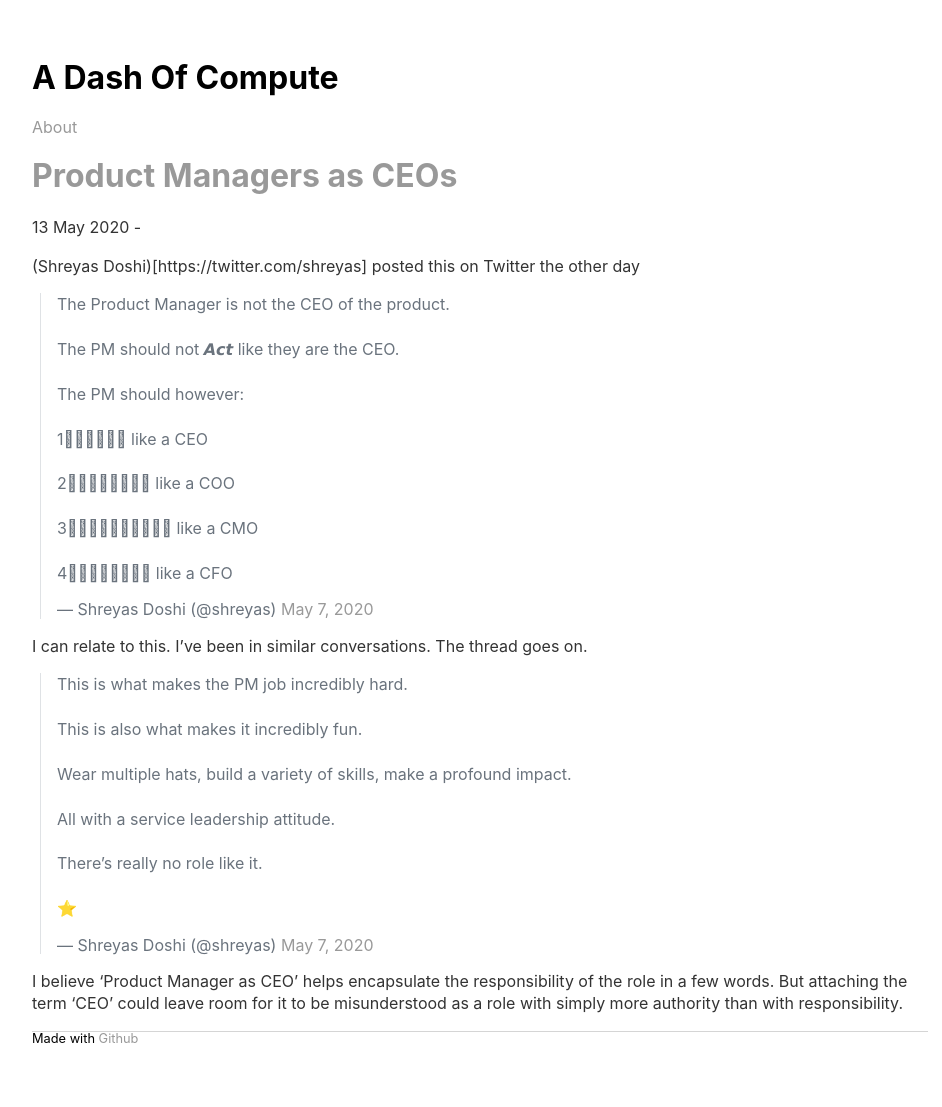
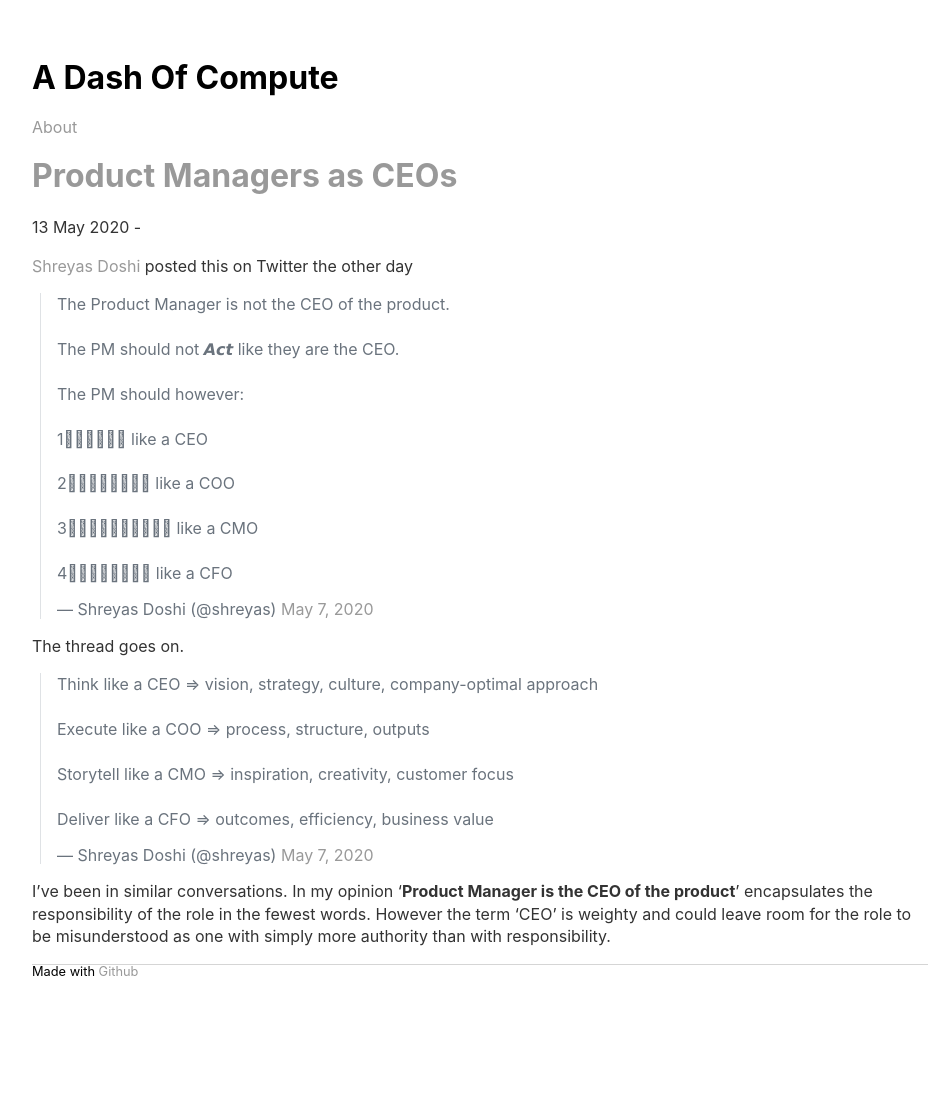
Before and after one commit to sautee/sautee.github.io, a Jekyll site: the page built from _posts/2020-05-13-productceo.md, in a window 1280 px wide. Shown: the whole page, without its empty margins (160-1102 px from the left). Built offline with Jekyll 4.4.1, drawn with Linux system fonts in a browser that asks for light colours; nearby versions of some CDN libraries; library files that are not in the unit come from our copies; comment, search, counter and statistics services are not loaded; after the commit the page ends 1039 px from its top, so only the background shows below that.

Commit message:
Update 2020-05-13-productceo.md

```diff
--- a/_posts/2020-05-13-productceo.md
+++ b/_posts/2020-05-13-productceo.md
@@ -4,12 +4,12 @@ title: "Product Managers as CEOs"
 date: 2020-05-13
 ---
 
-(Shreyas Doshi)[https://twitter.com/shreyas] posted this on Twitter the other day
+[Shreyas Doshi](https://twitter.com/shreyas) posted this on Twitter the other day
 
 <blockquote class="twitter-tweet"><p lang="en" dir="ltr">The Product Manager is not the CEO of the product.<br><br>The PM should not 𝘼𝙘𝙩 like they are the CEO.<br><br>The PM should however:<br><br>1⃣𝙏𝙝𝙞𝙣𝙠 like a CEO<br><br>2⃣𝙀𝙭𝙚𝙘𝙪𝙩𝙚 like a COO<br><br>3⃣𝙎𝙩𝙤𝙧𝙮𝙩𝙚𝙡𝙡 like a CMO<br><br>4⃣𝘿𝙚𝙡𝙞𝙫𝙚𝙧 like a CFO</p>&mdash; Shreyas Doshi (@shreyas) <a href="https://twitter.com/shreyas/status/1258212702087864320?ref_src=twsrc%5Etfw">May 7, 2020</a></blockquote> <script async src="https://platform.twitter.com/widgets.js" charset="utf-8"></script>
 
-I can relate to this. I've been in similar conversations. The thread goes on.
+The thread goes on.
 
-<blockquote class="twitter-tweet"><p lang="en" dir="ltr">This is what makes the PM job incredibly hard.<br><br>This is also what makes it incredibly fun.<br><br>Wear multiple hats, build a variety of skills, make a profound impact.<br><br>All with a service leadership attitude.<br><br>There’s really no role like it.<br><br>⭐️</p>&mdash; Shreyas Doshi (@shreyas) <a href="https://twitter.com/shreyas/status/1258212703442616320?ref_src=twsrc%5Etfw">May 7, 2020</a></blockquote> <script async src="https://platform.twitter.com/widgets.js" charset="utf-8"></script>
+<blockquote class="twitter-tweet"><p lang="en" dir="ltr">Think like a CEO ⇒ vision, strategy, culture, company-optimal approach<br><br>Execute like a COO ⇒ process, structure, outputs<br><br>Storytell like a CMO ⇒ inspiration, creativity, customer focus<br><br>Deliver like a CFO ⇒ outcomes, efficiency, business value</p>&mdash; Shreyas Doshi (@shreyas) <a href="https://twitter.com/shreyas/status/1258212702750535681?ref_src=twsrc%5Etfw">May 7, 2020</a></blockquote> <script async src="https://platform.twitter.com/widgets.js" charset="utf-8"></script>
 
-I believe 'Product Manager as CEO' helps encapsulate the responsibility of the role in a few words. But attaching the term 'CEO' could leave room for it to be misunderstood as a role with simply more authority than with responsibility.
+I've been in similar conversations. In my opinion '**Product Manager is the CEO of the product**' encapsulates the responsibility of the role in the fewest words. However the term 'CEO' is weighty and could leave room for the role to be misunderstood as one with simply more authority than with responsibility.
```
